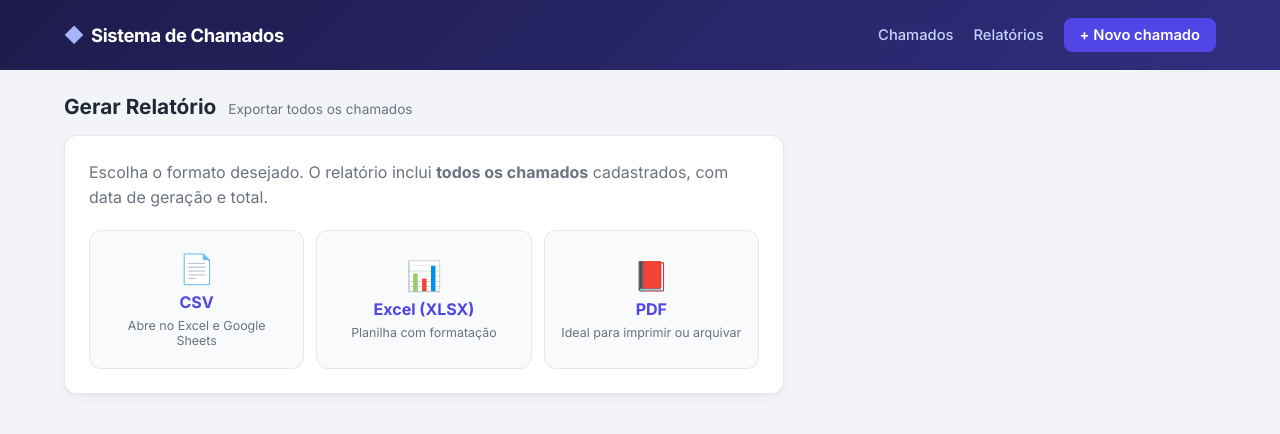
After one commit to ArthurCarneiro16/sistema-chamados, a Flask app: page /relatorios in a window 1280 px wide. The commit adds this page. Shown: the top 434 px of the page. Run offline with Flask 3, Linux system fonts and the light colour scheme.

Commit message:
Adiciona pagina de relatorios em CSV, XLSX e PDF

```diff
--- a/app.py
+++ b/app.py
@@ -1,8 +1,10 @@
-from flask import Flask, render_template, request, redirect, url_for
+from flask import Flask, render_template, request, redirect, url_for, send_file
 from datetime import datetime, timezone
 from zoneinfo import ZoneInfo
 import sqlite3
 import os
+import csv
+import io
 
 app = Flask(__name__)
 DB_PATH = os.path.join(os.path.dirname(__file__), "chamados.db")
@@ -11,8 +13,6 @@ FUSO_BRASIL = ZoneInfo("America/Sao_Paulo")
 SETORES = ["TI", "Almoxarifado", "RH", "Financeiro", "ADM", "Manutenção"]
 STATUS_OPCOES = ["Aberto", "Em andamento", "Concluído"]
 
-# Palavra-chave -> setor responsável. O sistema decide sozinho quem atende,
-# quem abre o chamado não escolhe isso.
 CLASSIFICACAO = {
     "Almoxarifado": [
         "mouse", "teclado", "monitor", "cadeira", "mesa", "papel", "caneta",
@@ -57,12 +57,10 @@ def get_db():
 
 
 def agora_utc_str():
-    """Timestamp atual em UTC, no formato salvo no banco."""
     return datetime.now(timezone.utc).strftime("%Y-%m-%d %H:%M:%S")
 
 
 def formatar_data_br(data_iso):
-    """Converte um timestamp UTC salvo no banco para horário de Brasília."""
     try:
         dt_utc = datetime.strptime(data_iso, "%Y-%m-%d %H:%M:%S").replace(tzinfo=timezone.utc)
         dt_br = dt_utc.astimezone(FUSO_BRASIL)
@@ -174,6 +172,184 @@ def atualizar_status(chamado_id):
     return redirect(url_for("index"))
 
 
+# ============ RELATÓRIOS ============
+
+@app.route("/relatorios")
+def relatorios():
+    return render_template("relatorios.html")
+
+
+def _buscar_chamados_para_relatorio():
+    conn = get_db()
+    chamados = conn.execute(
+        "SELECT * FROM chamados ORDER BY data_solicitacao DESC"
+    ).fetchall()
+    conn.close()
+    return chamados
+
+
+def _dados_do_chamado(c):
+    return {
+        "id": c["id"],
+        "data": formatar_data_br(c["data_solicitacao"]),
+        "solicitante": c["nome_solicitante"],
+        "setor_solicitante": c["setor_solicitante"],
+        "item": c["item_solicitado"],
+        "setor_responsavel": c["setor_responsavel"],
+        "responsavel": c["nome_responsavel"] or "—",
+        "status": c["status"],
+    }
+
+
+@app.route("/relatorios/gerar")
+def gerar_relatorio():
+    formato = request.args.get("formato", "csv").lower()
+    if formato not in ("csv", "xlsx", "pdf"):
+        formato = "csv"
+
+    chamados = _buscar_chamados_para_relatorio()
+    dados = [_dados_do_chamado(c) for c in chamados]
+    data_geracao = datetime.now(FUSO_BRASIL).strftime("%d/%m/%Y às %H:%M")
+
+    if formato == "csv":
+        return _gerar_csv(dados, data_geracao)
+    elif formato == "xlsx":
+        return _gerar_xlsx(dados, data_geracao)
+    else:
+        return _gerar_pdf(dados, data_geracao)
+
+
+def _gerar_csv(dados, data_geracao):
+    output = io.StringIO()
+    writer = csv.writer(output, delimiter=";")
+    writer.writerow(["Relatório de Chamados"])
+    writer.writerow([f"Gerado em: {data_geracao}"])
+    writer.writerow([f"Total: {len(dados)} chamado(s)"])
+    writer.writerow([])
+    writer.writerow(["ID", "Data", "Solicitante", "Setor Solicitante",
+                     "Item", "Setor Responsável", "Responsável", "Status"])
+    for d in dados:
+        writer.writerow([d["id"], d["data"], d["solicitante"],
+                         d["setor_solicitante"], d["item"],
+                         d["setor_responsavel"], d["responsavel"], d["status"]])
+
+    output.seek(0)
+    bytes_io = io.BytesIO(output.getvalue().encode("utf-8-sig"))
+    return send_file(
+        bytes_io,
+        mimetype="text/csv",
+        as_attachment=True,
+        download_name=f"relatorio_chamados_{datetime.now().strftime('%Y%m%d_%H%M')}.csv",
+    )
+
+
+def _gerar_xlsx(dados, data_geracao):
+    from openpyxl import Workbook
+    from openpyxl.styles import Font, Alignment, PatternFill
+
+    wb = Workbook()
+    ws = wb.active
+    ws.title = "Chamados"
+
+    ws.merge_cells("A1:H1")
+    ws["A1"] = "Relatório de Chamados"
+    ws["A1"].font = Font(size=14, bold=True)
+    ws["A1"].alignment = Alignment(horizontal="center")
+
+    ws.merge_cells("A2:H2")
+    ws["A2"] = f"Gerado em {data_geracao} • Total: {len(dados)} chamado(s)"
+    ws["A2"].alignment = Alignment(horizontal="center")
+
+    cabecalhos = ["ID", "Data", "Solicitante", "Setor Solicitante",
+                  "Item", "Setor Responsável", "Responsável", "Status"]
+    header_fill = PatternFill("solid", fgColor="4F46E5")
+    header_font = Font(bold=True, color="FFFFFF")
+
+    for col, cab in enumerate(cabecalhos, start=1):
+        cell = ws.cell(row=4, column=col, value=cab)
+        cell.fill = header_fill
+        cell.font = header_font
+        cell.alignment = Alignment(horizontal="center")
+
+    for i, d in enumerate(dados, start=5):
+        ws.cell(row=i, column=1, value=d["id"])
+        ws.cell(row=i, column=2, value=d["data"])
+        ws.cell(row=i, column=3, value=d["solicitante"])
+        ws.cell(row=i, column=4, value=d["setor_solicitante"])
+        ws.cell(row=i, column=5, value=d["item"])
+        ws.cell(row=i, column=6, value=d["setor_responsavel"])
+        ws.cell(row=i, column=7, value=d["responsavel"])
+        ws.cell(row=i, column=8, value=d["status"])
+
+    larguras = [6, 18, 20, 20, 40, 20, 20, 15]
+    for i, w in enumerate(larguras, start=1):
+        ws.column_dimensions[chr(64 + i)].width = w
+
+    output = io.BytesIO()
+    wb.save(output)
+    output.seek(0)
+    return send_file(
+        output,
+        mimetype="application/vnd.openxmlformats-officedocument.spreadsheetml.sheet",
+        as_attachment=True,
+        download_name=f"relatorio_chamados_{datetime.now().strftime('%Y%m%d_%H%M')}.xlsx",
+    )
+
+
+def _gerar_pdf(dados, data_geracao):
+    from reportlab.lib.pagesizes import A4, landscape
+    from reportlab.lib import colors
+    from reportlab.lib.styles import getSampleStyleSheet
+    from reportlab.platypus import (SimpleDocTemplate, Table, TableStyle,
+                                    Paragraph, Spacer)
+
+    output = io.BytesIO()
+    doc = SimpleDocTemplate(output, pagesize=landscape(A4),
+                            leftMargin=20, rightMargin=20,
+                            topMargin=20, bottomMargin=20)
+    styles = getSampleStyleSheet()
+    elementos = []
+
+    elementos.append(Paragraph("<b>Relatório de Chamados</b>", styles["Title"]))
+    elementos.append(Paragraph(
+        f"Gerado em {data_geracao} • Total: {len(dados)} chamado(s)",
+        styles["Normal"]))
+    elementos.append(Spacer(1, 12))
+
+    cabecalho = ["ID", "Data", "Solicitante", "Setor Solicitante",
+                 "Item", "Setor Responsável", "Responsável", "Status"]
+    linhas = [cabecalho]
+    for d in dados:
+        linhas.append([
+            str(d["id"]), d["data"], d["solicitante"], d["setor_solicitante"],
+            d["item"], d["setor_responsavel"], d["responsavel"], d["status"],
+        ])
+
+    tabela = Table(linhas, repeatRows=1, colWidths=[30, 80, 90, 80, 170, 80, 80, 60])
+    tabela.setStyle(TableStyle([
+        ("BACKGROUND", (0, 0), (-1, 0), colors.HexColor("#4F46E5")),
+        ("TEXTCOLOR", (0, 0), (-1, 0), colors.white),
+        ("FONTNAME", (0, 0), (-1, 0), "Helvetica-Bold"),
+        ("FONTSIZE", (0, 0), (-1, -1), 8),
+        ("ALIGN", (0, 0), (-1, 0), "CENTER"),
+        ("VALIGN", (0, 0), (-1, -1), "MIDDLE"),
+        ("GRID", (0, 0), (-1, -1), 0.25, colors.grey),
+        ("ROWBACKGROUNDS", (0, 1), (-1, -1), [colors.white, colors.HexColor("#F3F4F8")]),
+        ("LEFTPADDING", (0, 0), (-1, -1), 4),
+        ("RIGHTPADDING", (0, 0), (-1, -1), 4),
+    ]))
+    elementos.append(tabela)
+
+    doc.build(elementos)
+    output.seek(0)
+    return send_file(
+        output,
+        mimetype="application/pdf",
+        as_attachment=True,
+        download_name=f"relatorio_chamados_{datetime.now().strftime('%Y%m%d_%H%M')}.pdf",
+    )
+
+
 if __name__ == "__main__":
     import socket
 
--- a/requirements.txt
+++ b/requirements.txt
@@ -1,3 +1,5 @@
-Flask==3.0.3
-waitress==3.0.0
+Flask
+waitress
 tzdata
+openpyxl
+reportlab
--- a/static/style.css
+++ b/static/style.css
@@ -119,7 +119,7 @@ button {
 }
 button:hover { background: var(--primary-dark); }
 
-/* ---------- tabela (com scroll só nela, não na página) ---------- */
+/* ---------- tabela ---------- */
 .table-wrapper {
     overflow-x: auto;
     border-radius: 12px;
@@ -212,9 +212,7 @@ tbody tr:hover { background: #f9fafb; }
     cursor: pointer;
     color: var(--primary);
 }
-.item-truncado:hover {
-    text-decoration: underline;
-}
+.item-truncado:hover { text-decoration: underline; }
 
 /* ---------- modal ---------- */
 .modal-overlay {
@@ -227,9 +225,7 @@ tbody tr:hover { background: #f9fafb; }
     align-items: center;
     padding: 20px;
 }
-.modal-overlay.aberto {
-    display: flex;
-}
+.modal-overlay.aberto { display: flex; }
 .modal-caixa {
     background: white;
     border-radius: 12px;
@@ -250,11 +246,7 @@ tbody tr:hover { background: #f9fafb; }
     padding: 14px 20px;
     border-bottom: 1px solid var(--border);
 }
-.modal-header h3 {
-    margin: 0;
-    font-size: 1rem;
-    color: var(--text);
-}
+.modal-header h3 { margin: 0; font-size: 1rem; color: var(--text); }
 .modal-fechar {
     font-size: 1.5rem;
     line-height: 1;
@@ -275,6 +267,46 @@ tbody tr:hover { background: #f9fafb; }
     line-height: 1.55;
 }
 
+/* ---------- relatórios ---------- */
+.relatorio-card {
+    padding: 24px;
+    max-width: 720px;
+}
+.relatorio-desc {
+    color: var(--text-muted);
+    margin: 0 0 20px;
+    line-height: 1.55;
+}
+.relatorio-opcoes {
+    display: grid;
+    grid-template-columns: repeat(auto-fit, minmax(180px, 1fr));
+    gap: 12px;
+}
+.relatorio-btn {
+    display: flex;
+    flex-direction: column;
+    align-items: center;
+    justify-content: center;
+    gap: 6px;
+    padding: 20px 16px;
+    background: #f9fafb;
+    border: 1px solid var(--border);
+    border-radius: 12px;
+    text-decoration: none;
+    color: var(--text);
+    transition: all 0.15s ease;
+    text-align: center;
+}
+.relatorio-btn:hover {
+    background: #eef2ff;
+    border-color: var(--primary);
+    transform: translateY(-2px);
+    box-shadow: 0 6px 16px rgba(79,70,229,0.12);
+}
+.relatorio-icone { font-size: 1.8rem; }
+.relatorio-titulo { font-weight: 700; font-size: 1rem; color: var(--primary); }
+.relatorio-sub { font-size: 0.78rem; color: var(--text-muted); }
+
 /* ---------- responsivo ---------- */
 @media (max-width: 640px) {
     .header-inner { flex-direction: column; align-items: flex-start; }
--- a/templates/base.html
+++ b/templates/base.html
@@ -17,6 +17,7 @@
             </div>
             <nav>
                 <a href="{{ url_for('index') }}">Chamados</a>
+                <a href="{{ url_for('relatorios') }}">Relatórios</a>
                 <a href="{{ url_for('novo_chamado') }}" class="nav-cta">+ Novo chamado</a>
             </nav>
         </div>
--- /dev/null
+++ b/templates/relatorios.html
@@ -0,0 +1,36 @@
+{% extends "base.html" %}
+{% block content %}
+
+<div class="page-head">
+    <h2>Gerar Relatório</h2>
+    <span class="contador">Exportar todos os chamados</span>
+</div>
+
+<div class="card relatorio-card">
+    <p class="relatorio-desc">
+        Escolha o formato desejado. O relatório inclui <strong>todos os chamados</strong>
+        cadastrados, com data de geração e total.
+    </p>
+
+    <div class="relatorio-opcoes">
+        <a href="{{ url_for('gerar_relatorio', formato='csv') }}" class="relatorio-btn">
+            <span class="relatorio-icone">📄</span>
+            <span class="relatorio-titulo">CSV</span>
+            <span class="relatorio-sub">Abre no Excel e Google Sheets</span>
+        </a>
+
+        <a href="{{ url_for('gerar_relatorio', formato='xlsx') }}" class="relatorio-btn">
+            <span class="relatorio-icone">📊</span>
+            <span class="relatorio-titulo">Excel (XLSX)</span>
+            <span class="relatorio-sub">Planilha com formatação</span>
+        </a>
+
+        <a href="{{ url_for('gerar_relatorio', formato='pdf') }}" class="relatorio-btn">
+            <span class="relatorio-icone">📕</span>
+            <span class="relatorio-titulo">PDF</span>
+            <span class="relatorio-sub">Ideal para imprimir ou arquivar</span>
+        </a>
+    </div>
+</div>
+
+{% endblock %}
```
